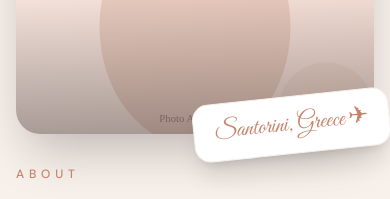
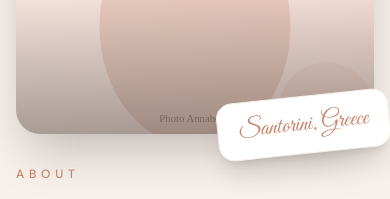
Before and after one commit to NathanDenisse/annabelle-voyages, a Next.js app: page / in a window 390 px wide. Shown: the part 1166-1365 px from the top of the page. Built offline with nearby package versions, Linux system fonts and the light colour scheme; no server answers; the database is empty; a web font is replaced by a local one.

Commit message:
fix: supprimer émoji avion badge About (bleu sur mobile)

```diff
--- a/src/components/site/About.tsx
+++ b/src/components/site/About.tsx
@@ -62,7 +62,7 @@ export default function About({ content, aboutImageUrl, socials }: AboutProps) {
             <div className={`absolute -bottom-5 -right-4 md:-right-8 bg-white rounded-2xl px-5 py-3 shadow-xl border border-blush-100 -rotate-6 transition-all duration-500 delay-300 ${
               isInView ? "opacity-100 scale-100" : "opacity-0 scale-90"
             }`}>
-              <p className="font-script text-2xl text-terracotta-500">Santorini, Greece ✈</p>
+              <p className="font-script text-2xl text-terracotta-500">Santorini, Greece</p>
             </div>
           </div>
 
```
